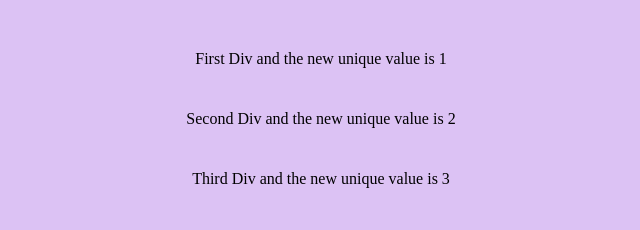
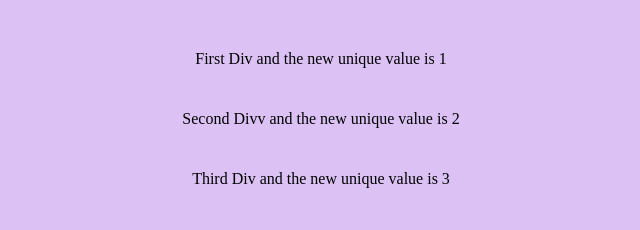
Before and after one commit to shiveshhcodes/JS-Learning, a plain HTML site: page index6.html in a window 1280 px wide. Shown: the top 230 px of the page, 319-959 px from the left. Drawn offline with Linux system fonts and the light colour scheme.

Commit message:
Update index6.html

```diff
--- a/index6.html
+++ b/index6.html
@@ -17,7 +17,7 @@
 </style>
 <body>
 <div class="box">First Div</div>
-<div class="box">Second Div</div>
+<div class="box">Second Divv</div>
 <div class="box">Third Div</div>
 <div class="box">First Div</div>
 <div class="box">Second Div</div>
```
